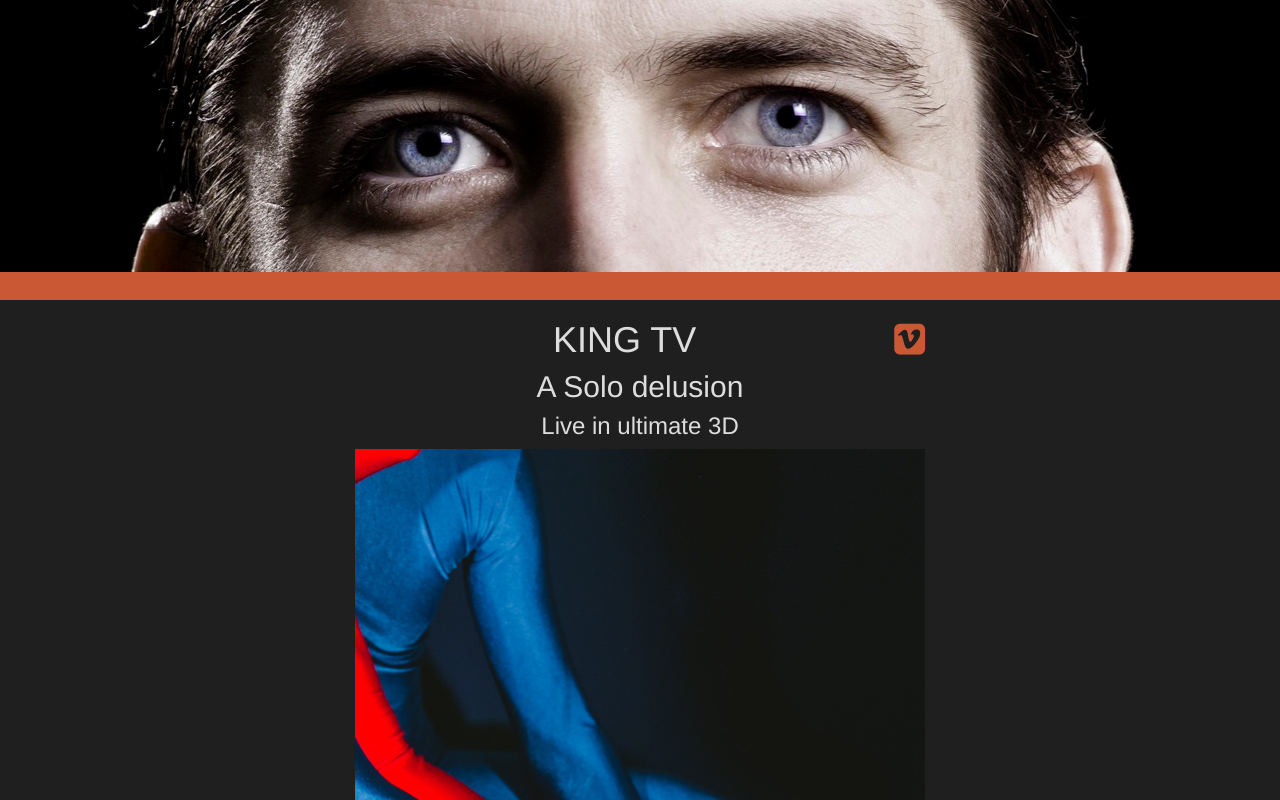
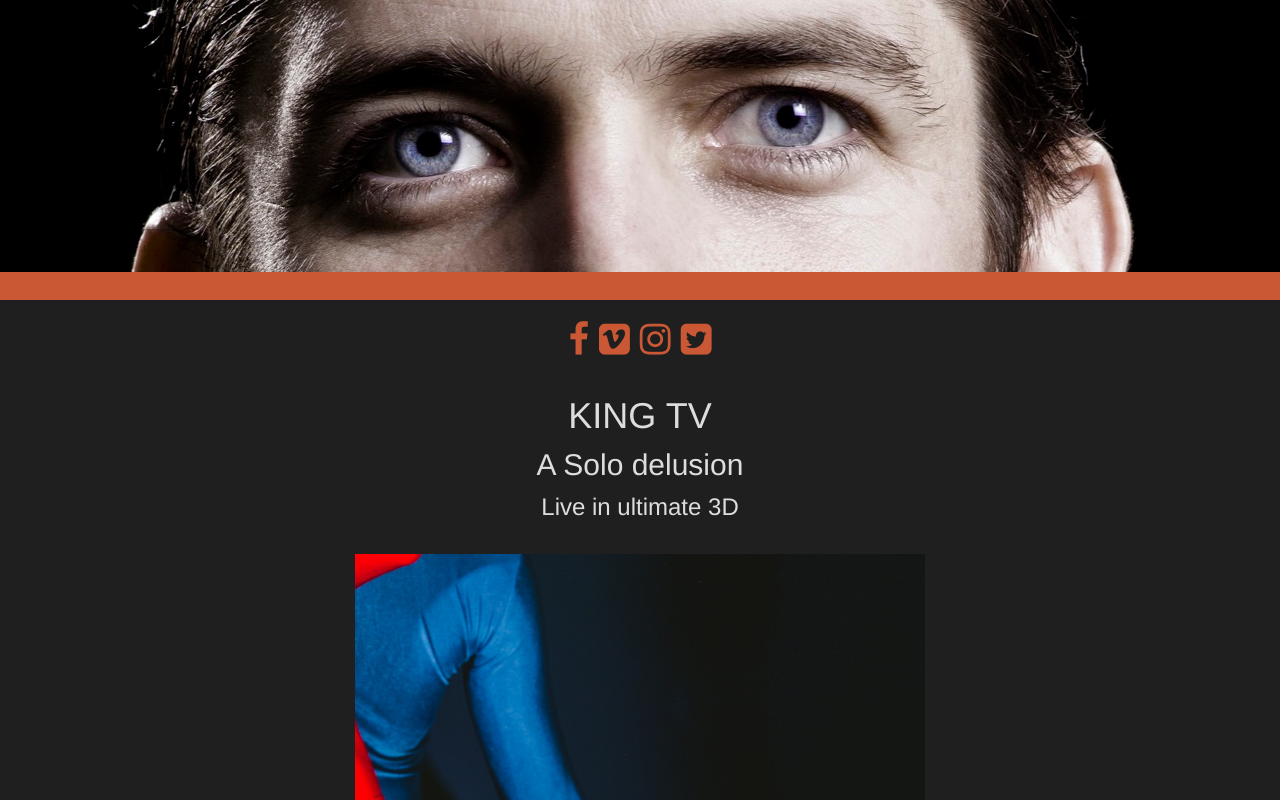
Before and after one commit to simon-lang/timohl, a plain HTML site: page index.html in a window 1280 px wide. Shown: the top 800 px of the page. Drawn offline with nearby package versions, Linux system fonts and the light colour scheme.

Commit message:
Update index.html

```diff
--- a/index.html
+++ b/index.html
@@ -15,14 +15,28 @@
       <div class="pull-left">
         <!-- <h1><div class="avatar pull-left"></div>Timothy Ohl </h1> -->
         <h1>
+
+        <div>
+          <a href="https://www.facebook.com/profile.php?id=100014568402768" class="brand-link facebook">
+            <i class="fa fa-facebook"></i>
+          </a>
+          <a href="https://vimeo.com/timothyohl" class="brand-link vimeo ">
+            <i class="fa fa-vimeo-square"></i>
+          </a>
+          <a href="https://instagram.com/timothy_king_jnr" class="brand-link instagram ">
+            <i class="fa fa-instagram"></i>
+          </a>
+          <a href="https://twitter.com/timothyohl" class="brand-link twitter ">
+            <i class="fa fa-twitter-square"></i>
+          </a>
+        </div>
+
+<div style="padding: 1em 0 0;">
           KING TV
-          <a href="https://vimeo.com/timothyohl" class="vimeo pull-right">
-            <i class="fa fa-vimeo-square"></i>
-            <!-- <img src="vimeo.gif" alt="vimeo" style="max-width: 50px"> -->
-          </a>
+</div>
         </h1>
-        <h2 class="subtitle">A Solo delusion</h2>
-        <h3 class="subtitle">Live in ultimate 3D</h3>
+        <h2 class="subtitle"  style="padding: 0.1em 0 0;">A Solo delusion</h2>
+        <h3 class="subtitle"  style="padding: 0.1em 0 1em;">Live in ultimate 3D</h3>
         <img src="KINGTV.jpg" class="inline-image">
 
         <p>When a life spent watching TV affects ones reality, how do you decipher the truth?</p>
@@ -32,17 +46,32 @@
         <br>
 
         <h1>
+
+	<h1 style="text-align: left">
           Timothy Ohl
-          <a href="https://vimeo.com/timothyohl" class="vimeo pull-right">
+	  <a href="https://vimeo.com/timothyohl" class="brand-link vimeo pull-right">
             <i class="fa fa-vimeo-square"></i>
             <!-- <img src="vimeo.gif" alt="vimeo" style="max-width: 50px"> -->
           </a>
+	  <a href="https://twitter.com/timothyohl" class="brand-link twitter pull-right">
+	    <i class="fa fa-twitter-square"></i>
+	  </a>
+	  <a href="https://instagram.com/timothy_king_jnr" class="brand-link instagram pull-right">
+	    <i class="fa fa-instagram"></i>
+	  </a>
+	  <!--
+	  <a href="https://facebook.com/timothyohl" class="brand-link facebook pull-right">
+	    <i class="fa fa-facebook-square"></i>
+	  </a>
+	  -->
         </h1>
         <p>Timothy Ohl is an accomplished Actor, Dancer, Acrobat, Singer and Writer with over 16 years experience devising original physical theatre in collaboration with companies Force Majeure, KAGE, Australian Dance Theatre, Legs on the Wall, Chunky Move, Lucy Guerin Inc., Shaun Parker & Company, Stalker, Theatre of Image and choreographer Meryl Tankard. </p>
         <img src="gallery/IOU-853.jpg" class="inline-image" />
         <p>Timothy has been writing and performing his own work since 2006, receiving rave reviews for his satire fuelled solo 'Jack' for Sydney Opera House’s sold out IOU series, The beat making 'Squid Dreams' and the darkly humorous 'Naked Habit' at Carriageworks.</p>
         <img src="gallery/tim3.jpg" class="inline-image" />
-        <p> His first full length work 'KING TV' premiered at Sydney Comedy Festival 2016 and will present in Adelaide Fringe 2017.</p>
+        <p> His upcoming show
+          <span style="color: white;">'KING TV - Live in Ultimate 3D'</span>
+          commenced development in 2013 and made its Sydney Comedy Festival debut in 2016. Presents at Tanyanda Theatre at Live from Tandanya / March 15-18 9:45pm / 4:30pm Sat 18.</p>
         <img src="gallery/IOU-722.jpg" class="inline-image" />
         <p><em>***Winner of 2010 Green Room Award for Best Male Dancer in Chunky Move's 'Mix Tape'***</em></p>
         <img src="gallery/DSC_9871-642.jpg" class="inline-image" />
```
